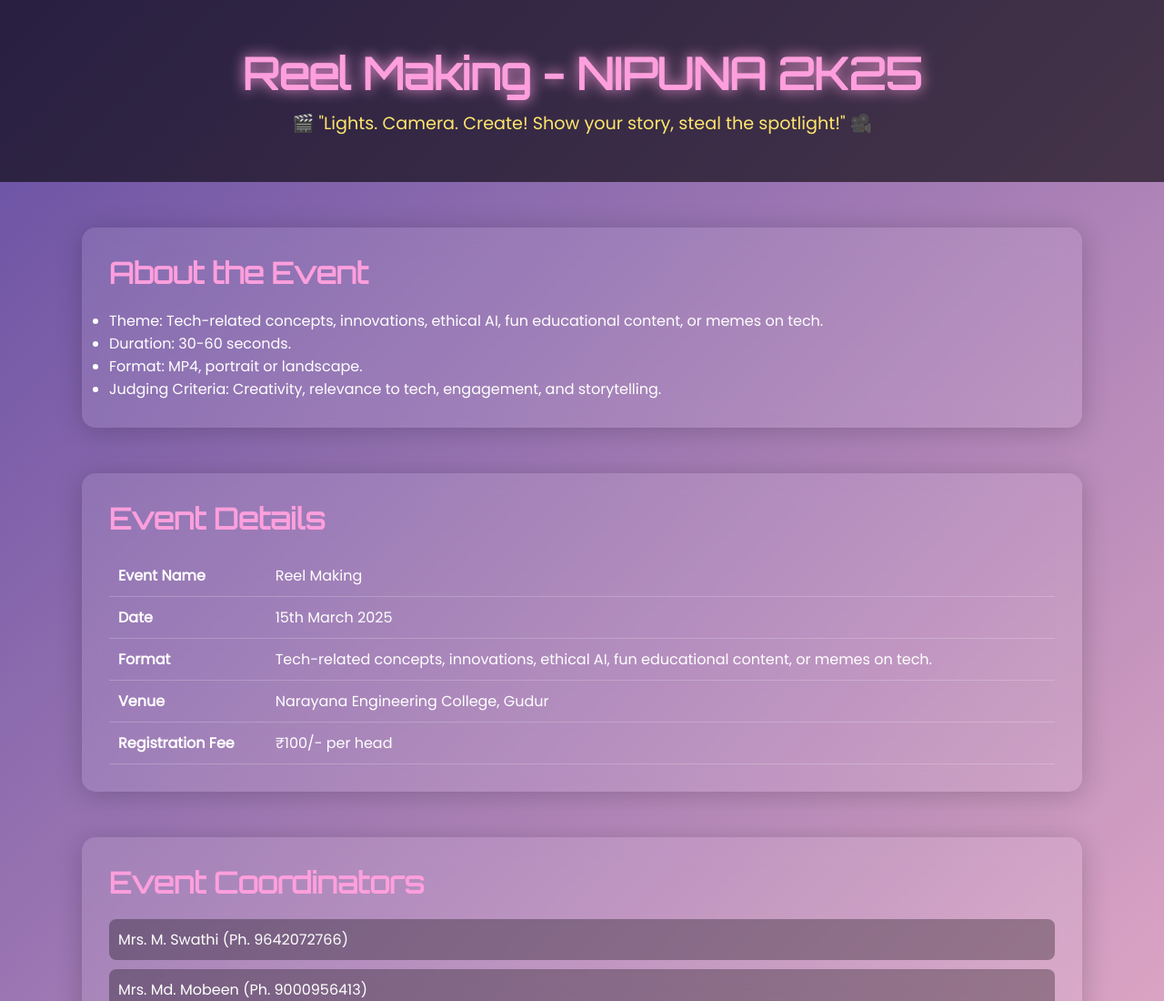
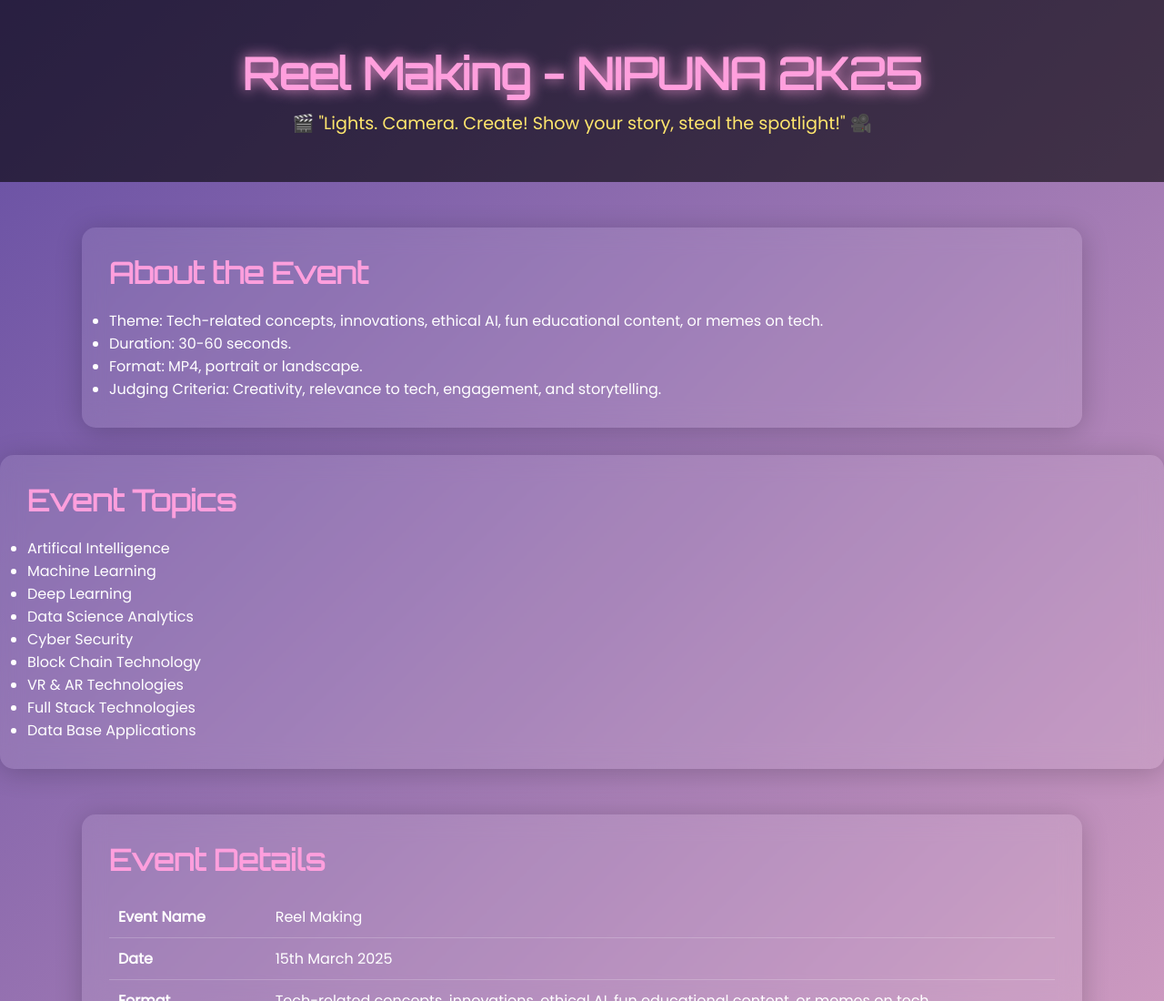
Before and after one commit to Nipuna418/nipunaregistrations, a plain HTML site: page index5.html in a window 1280 px wide. Shown: the top 1100 px of the page at 91% size. Drawn offline with Linux system fonts and the light colour scheme.

Commit message:
Update index5.html

```diff
--- a/index5.html
+++ b/index5.html
@@ -116,6 +116,28 @@
     </ul>
   </section>
 
+    <div class="card">
+    <h2>Event Topics</h2>
+  <ul>
+    <li>Artifical Intelligence</li>
+    <li>Machine Learning</li>
+    <li>Deep Learning</li>
+    <li>Data Science Analytics</li>
+    <li>Cyber Security</li>
+    <li>Block Chain Technology</li>
+    <li>VR & AR Technologies</li>
+    <li>Full Stack Technologies</li>
+    <li>Data Base  Applications</li>
+  </ul>
+  </div>
+
+
+
+
+
+
+
+
   <section class="card">
     <h2>Event Details</h2>
     <table>
```
